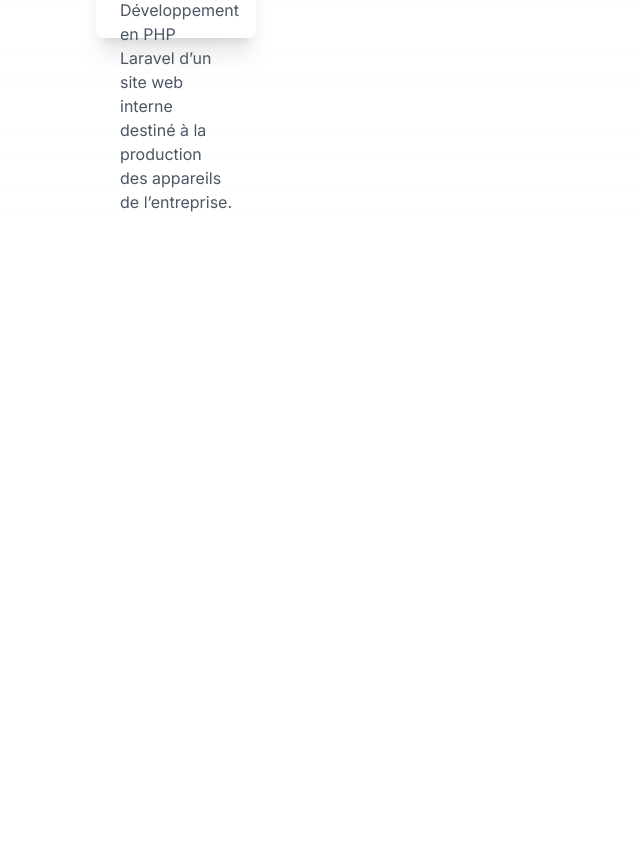
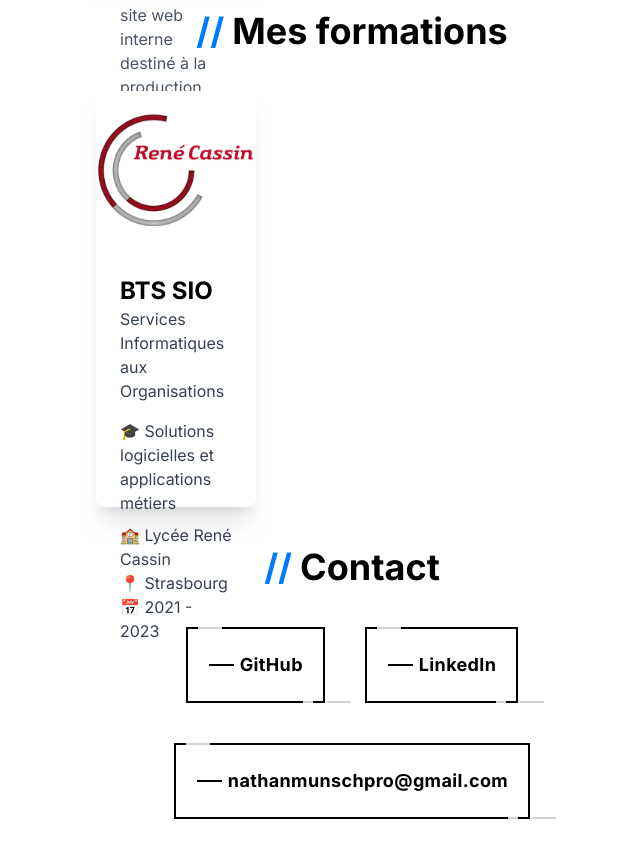
Before and after one commit to NathanMunsch/portfolio, a Next.js app: page / in a window 1280 px wide. Shown: the part 2830-3687 px from the top of the page, without its empty margins (288-928 px from the left). Before the commit the page ends 3044 px from the top, so only its background shows below. Built offline with nearby package versions, Linux system fonts and the light colour scheme.

Commit message:
feat: Add education and contact section

```diff
--- a/app/page.tsx
+++ b/app/page.tsx
@@ -5,6 +5,8 @@
 import Image from "next/image";
 import ProjectsGrid from "./components/ProjectsGrid";
 import ExperiencesGrid from "./components/ExperiencesGrid";
+import EducationsGrid from "./components/EducationsGrid";
+import FancyButton from "./components/FancyButton";
 
 export default function Home() {
   return (
@@ -54,7 +56,6 @@
         <Technologie name="HTML" src="/logo/html5.png" />
         <Technologie name="CSS" src="/logo/css3.png" />
         <Technologie name="JavaScript" src="/logo/js.webp" />
-        <Technologie name="CodeIgniter" src="/logo/codeigniter.webp" />
         <Technologie name="Laravel" src="/logo/laravel.png" />
         <Technologie name="Asp.Net Core" src="/logo/dotnetcore.png" />
         <Technologie name=".Net" src="/logo/dotnet.png" />
@@ -105,6 +106,36 @@
           }
         ]} />
       </div>
+
+      {/* < --- Education ---> */}
+      <div id="education" className="flex flex-wrap justify-center pb-10">
+        <SectionTitle title="Mes formations" />
+      </div>
+      <div className="pb-10 mx-96">
+        <EducationsGrid educations={[
+          {
+            name: "BTS SIO",
+            completeName: "Services Informatiques aux Organisations",
+            specialty: "Solutions logicielles et applications métiers",
+            school: "Lycée René Cassin",
+            location: "Strasbourg",
+            image: "/logo/lycee_rene_cassin.png",
+            imageWidth: 225,
+            imageHeight: 225,
+            date: "2021 - 2023"
+          }
+        ]} />
+      </div>
+
+      {/* < --- Contact ---> */}
+      <div id="contact" className="flex flex-wrap justify-center pb-10">
+        <SectionTitle title="Contact" />
+      </div>
+      <div className="flex flex-wrap justify-center pb-10 mx-96 gap-10">
+        <FancyButton name="GitHub" link="https://github.com/NathanMunsch" />
+        <FancyButton name="LinkedIn" link="https://www.linkedin.com/in/nathan-m-38204b220/" />
+        <FancyButton name="nathanmunschpro@gmail.com" link="mailto:nathanmunschpro@gmail.com" />
+      </div>
     </main>
   );
 }
```
Also changed, not shown: public/logo/lycee_rene_cassin.png (added).
